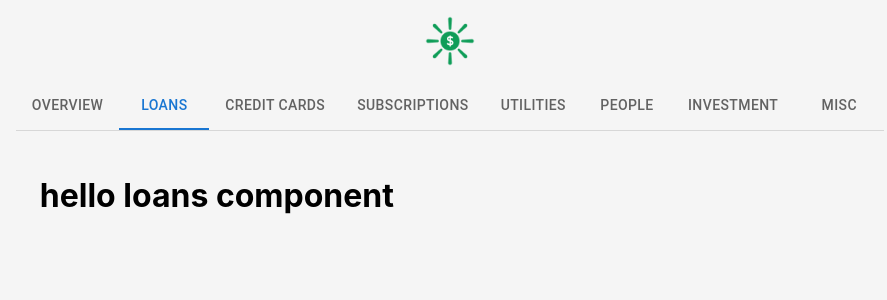
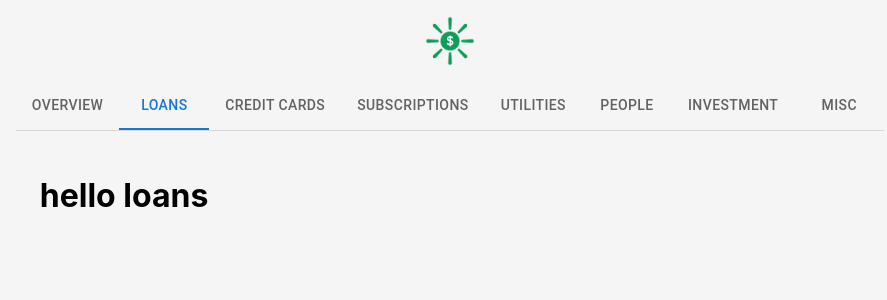
Before and after one commit to ackmanx/where-did-my-money-go, a React (Vite) app: page / in a window 1280 px wide. Both pictures are taken after a click on the tab "LOANS". Shown: the top 300 px of the page, without its empty margins (190-1077 px from the left). Built offline with nearby package versions, Linux system fonts and the light colour scheme; no server answers.

Commit message:
Add some basic data up in there

```diff
--- a/src/App.tsx
+++ b/src/App.tsx
@@ -4,6 +4,7 @@ import React, { SyntheticEvent, useEffect, useState } from 'react'
 
 import AppIcon from './app-icon.png'
 import { MoneyResponse } from './money-api-types'
+import { CreditCards } from './pages/CreditCards'
 import { Loans } from './pages/Loans'
 
 interface TabPanelProps {
@@ -22,10 +23,14 @@ function TabBody(props: TabPanelProps) {
   return <Box sx={{ p: 3 }}>{children}</Box>
 }
 
+function App() {
+  const [currentTabIndex, setCurrentTabIndex] = useState(0)
+  const [moneyData, setMoneyData] = useState<MoneyResponse>()
+
   const pages = [
     { name: 'Overview', component: <h1>hello overview</h1> },
-  { name: 'Loans', component: <Loans /> },
-  { name: 'Credit Cards', component: null },
+    { name: 'Loans', component: <Loans loans={moneyData?.loans} /> },
+    { name: 'Credit Cards', component: <CreditCards cards={moneyData?.creditCards} /> },
     { name: 'Subscriptions', component: null },
     { name: 'Utilities', component: null },
     { name: 'People', component: null },
@@ -33,14 +38,10 @@ const pages = [
     { name: 'Misc', component: null },
   ]
 
-function App() {
-  const [currentTabIndex, setCurrentTabIndex] = useState(0)
-
   useEffect(() => {
     async function getJson() {
       const response = await fetch('https://ackmanx.github.io/json/money.json5')
-      const x: MoneyResponse = JSON5.parse(await response.text())
-      console.log(777, x)
+      setMoneyData(JSON5.parse(await response.text()))
     }
 
     getJson()
--- /dev/null
+++ b/src/pages/CreditCards.tsx
@@ -0,0 +1,9 @@
+import { CreditCard } from '../money-api-types'
+
+interface Props {
+  cards: CreditCard[] | undefined
+}
+
+export const CreditCards = ({ cards }: Props) => {
+  return <h1>hello credit cards {cards?.length}</h1>
+}
--- a/src/pages/Loans.tsx
+++ b/src/pages/Loans.tsx
@@ -1 +1,9 @@
-export const Loans = () => <h1>hello loans component</h1>
+import { Loans as LoansType } from '../money-api-types'
+
+interface Props {
+  loans: LoansType[] | undefined
+}
+
+export const Loans = ({ loans }: Props) => {
+  return <h1>hello loans {loans?.length}</h1>
+}
```
Lines whose indentation alone changed are shown as unchanged.
